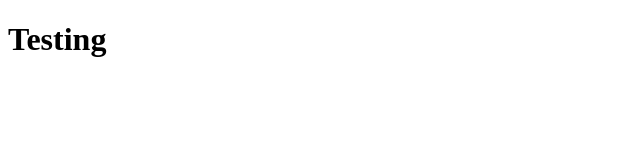
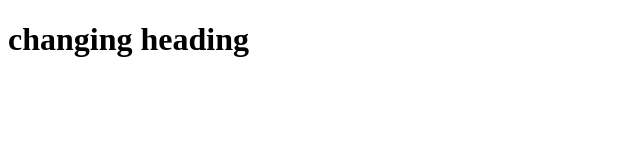
Before and after one commit to poshak396/Testing, a website: page index.html in a window 1280 px wide. Shown: the whole page, without its empty margins (0-640 px from the left). Drawn offline with Linux system fonts and the light colour scheme.

Commit message:
changing heading

```diff
--- a/index.html
+++ b/index.html
@@ -6,6 +6,6 @@
     <title>Document</title>
 </head>
 <body>
-    <h1>Testing</h1>
+    <h1>changing heading</h1>
 </body>
 </html>
```
